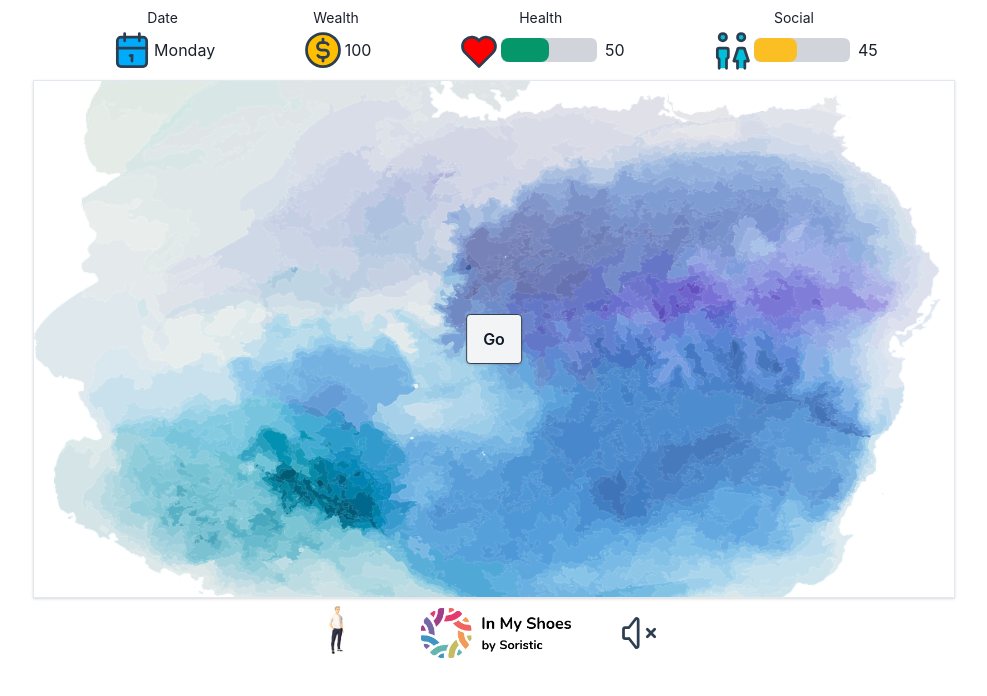
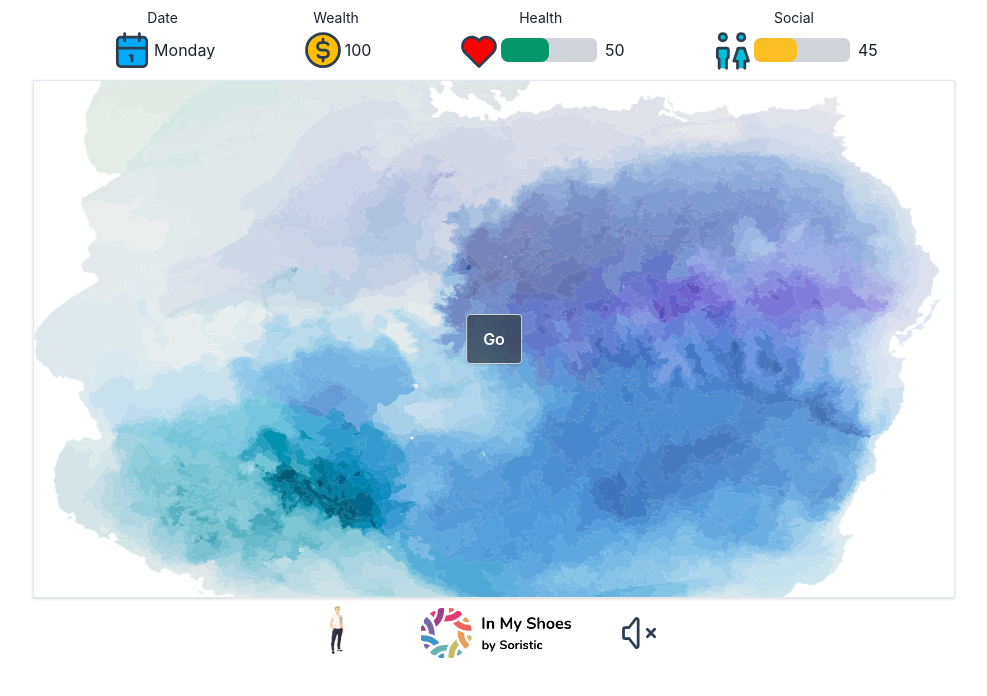
Before and after one commit to inmyshoesdev/inmyshoes, a Next.js app: page /demo in a window 1280 px wide. Both pictures are taken after a click on the element 639 px from the left and 401 px from the top of the page. Shown: the top 696 px of the page, without its empty margins (146-1133 px from the left). Built offline with nearby package versions, Linux system fonts and the light colour scheme.

Commit message:
update bg of clickable

```diff
--- a/components/ClickableText.tsx
+++ b/components/ClickableText.tsx
@@ -25,10 +25,10 @@ const ClickableText = ({
   return (
     <span
       className={
-        `positioned text-md absolute px-4 py-3 text-gray-900
-        font-semibold bg-gray-100 border border-gray-700
-        rounded shadow cursor-pointer
-         hover:bg-gray-300` + getAnimationClass(effect)
+        `positioned text-md absolute px-4 py-3
+        font-semibold text-white border border-gray-300
+        rounded shadow cursor-pointer bg-gray-700
+         hover:bg-gray-800 bg-opacity-80` + getAnimationClass(effect)
       }
       onClick={onClick}
       style={{
```
